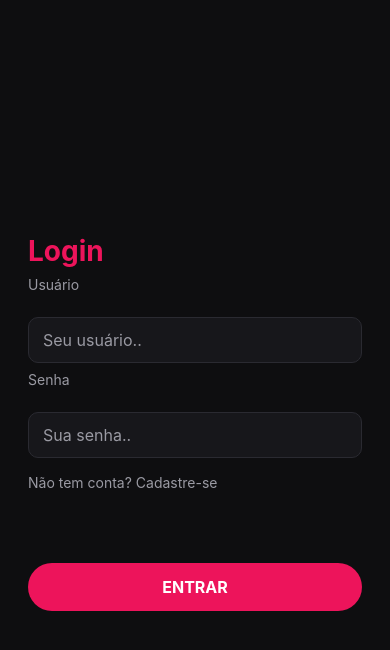
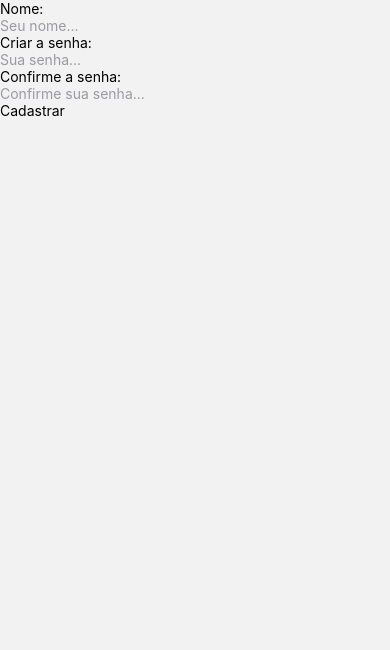
Before and after one commit to erikSug/CHECKPOINT3-TYPESCRIPT, a React Native app: screen /Cadastro in a window 390 px wide. Shown: the top 650 px of the page. Built offline with nearby package versions, Linux system fonts and the light colour scheme.

Commit message:
feat: Adicionando a funcionalidade do botão para navegar o CadastroScreen

```diff
--- a/App.tsx
+++ b/App.tsx
@@ -5,14 +5,16 @@ import { createNativeStackNavigator } from '@react-navigation/native-stack';
 import { RootStackParamList } from './types';
 import LoginScreen from './screens/LoginScreen';
 import CadastroScreen from './screens/CadastroScreen';
+
 // STACK: uma tela por cima da outra. É a raiz do app
 const Stack = createNativeStackNavigator<RootStackParamList>();
 
 const App = (): JSX.Element => {
   return (
     <NavigationContainer>
-      <Stack.Navigator>
-        <Stack.Screen name='Login' component={LoginScreen} options={{ headerShown: false }}></Stack.Screen>
+      <Stack.Navigator initialRouteName='Login' screenOptions={{ headerShown: false }}>
+        <Stack.Screen name="Login" component={LoginScreen} />
+        <Stack.Screen name="Cadastro" component={CadastroScreen} />
       </Stack.Navigator>
     </NavigationContainer>
   );
--- a/screens/CadastroScreen.tsx
+++ b/screens/CadastroScreen.tsx
@@ -2,6 +2,10 @@ import { useState, useEffect, type JSX } from 'react'
 import {
     View, Text, TextInput, TouchableOpacity, KeyboardAvoidingView, Platform, StyleSheet,
 } from 'react-native';
+import { NativeStackScreenProps } from '@react-navigation/native-stack';
+import { RootStackParamList } from '../types';
+
+type Props = NativeStackScreenProps<RootStackParamList, 'Cadastro'>;
 const CadastroScreen = (): JSX.Element => {
     const [user, setUser] = useState<string>('');
     const [password, setPassword] = useState<string>('');
--- a/screens/LoginScreen.tsx
+++ b/screens/LoginScreen.tsx
@@ -2,7 +2,12 @@ import { useState, useEffect, type JSX } from 'react'
 import {
     View, Text, TextInput, TouchableOpacity, KeyboardAvoidingView, Platform, StyleSheet,
 } from 'react-native';
-const LoginScreen = (): JSX.Element => {
+import { NativeStackScreenProps } from '@react-navigation/native-stack';
+import { RootStackParamList } from '../types';
+
+
+type Props = NativeStackScreenProps<RootStackParamList, 'Login'>;
+const LoginScreen = ({ navigation }: Props): JSX.Element => {
     const [user, setUser] = useState<string>('');
     const [password, setPassword] = useState<string>('');
     const [error, setError] = useState<string>('');
@@ -15,12 +20,12 @@ const LoginScreen = (): JSX.Element => {
         setPassword(text);
     }
 
-    const enterUser = ():void => {
+    const enterUser = (): void => {
 
     }
 
-    const navCadastro = ():void => {
-
+    const navCadastro = (): void => {
+        navigation.navigate('Cadastro')
     }
     return (
         <KeyboardAvoidingView
@@ -48,7 +53,7 @@ const LoginScreen = (): JSX.Element => {
                 {error !== '' && <Text style={styles.error}>{error}</Text>}
 
                 <TouchableOpacity style={styles.subtitle}>
-                    <Text style={styles.subtitle}>Não tem conta? Cadastre-se</Text>
+                    <Text style={styles.subtitle} onPress={navCadastro}>Não tem conta? Cadastre-se</Text>
                 </TouchableOpacity>
 
                 <TouchableOpacity style={styles.button}>
```
Also changed, not shown: types.ts (line endings or trailing spaces).
